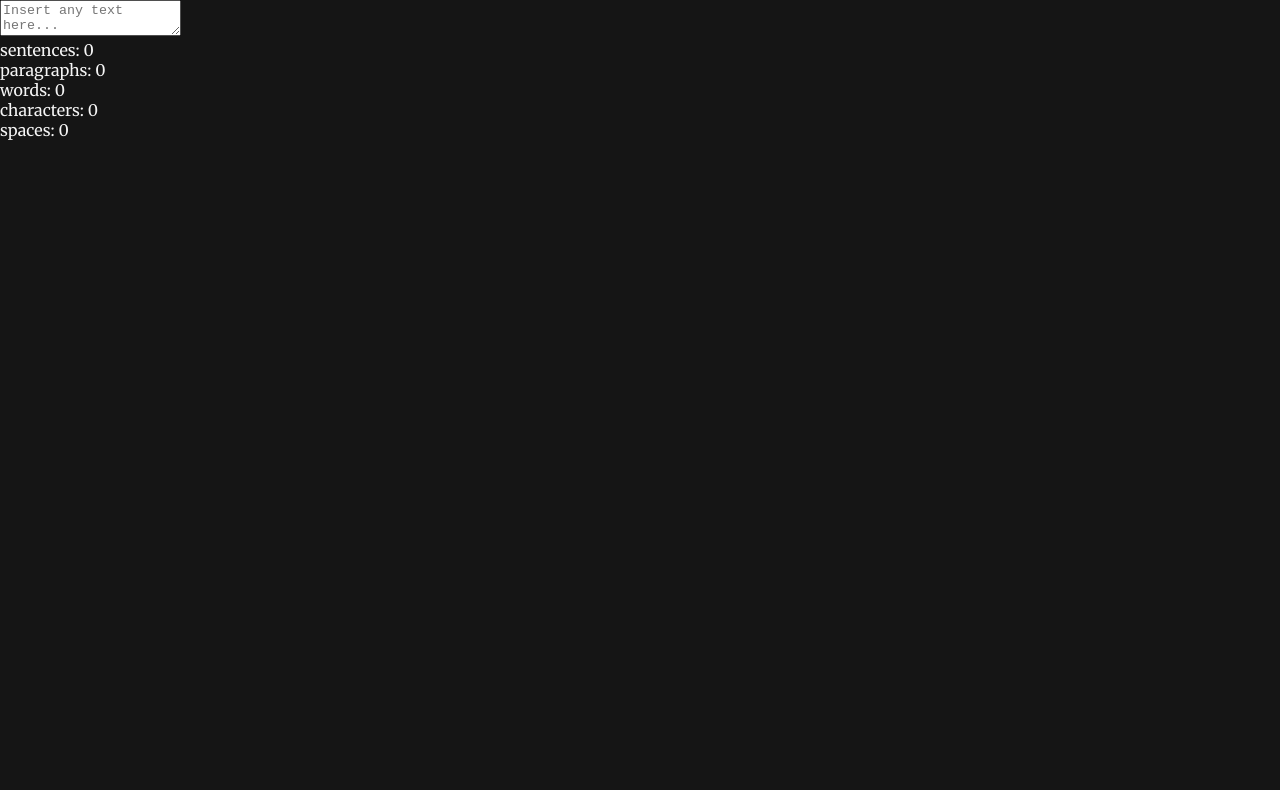
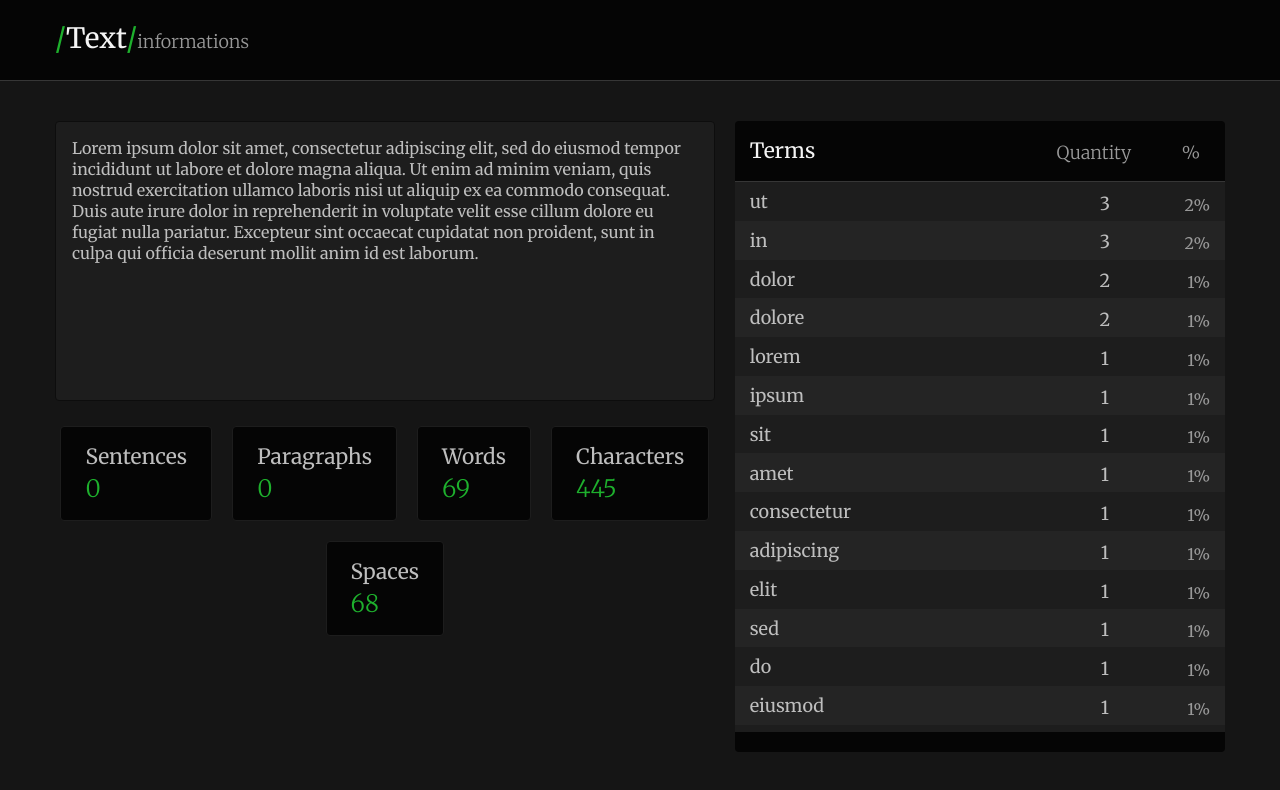
Before and after one commit to MatthMiller/text-informations, a React (Create React App) app: page / in a window 1280 px wide. Shown: the top 790 px of the page. Built offline with nearby package versions, Linux system fonts and the light colour scheme.

Commit message:
:dizzy: Words, Characters, Spaces, Term List, TextArea

```diff
--- a/src/App.js
+++ b/src/App.js
@@ -2,7 +2,9 @@ import React from 'react';
 import styles from './App.module.css';
 
 function App() {
-  const [inputText, setInputText] = React.useState('');
+  const [inputText, setInputText] = React.useState(
+    'Lorem ipsum dolor sit amet, consectetur adipiscing elit, sed do eiusmod tempor incididunt ut labore et dolore magna aliqua. Ut enim ad minim veniam, quis nostrud exercitation ullamco laboris nisi ut aliquip ex ea commodo consequat. Duis aute irure dolor in reprehenderit in voluptate velit esse cillum dolore eu fugiat nulla pariatur. Excepteur sint occaecat cupidatat non proident, sunt in culpa qui officia deserunt mollit anim id est laborum.'
+  );
   const [valuesQuantity, setValuesQuantity] = React.useState({
     sentences: 0,
     paragraphs: 0,
@@ -15,11 +17,11 @@ function App() {
     setValuesQuantity({
       sentences: 0,
       paragraphs: 0,
-      words: 0,
+      words: getWordsCount(),
       characters: getCharacterCount(),
-      spaces: 0,
+      spaces: getSpacesCount(),
     });
-    console.log(valuesQuantity);
+    // console.log(valuesQuantity);
 
     // eslint-disable-next-line react-hooks/exhaustive-deps
   }, [inputText]);
@@ -33,42 +35,117 @@ function App() {
   };
 
   const getSpacesCount = () => {
-    //     Você pode usar uma expressão regular em JavaScript para contar quantos espaços em branco (incluindo espaços, tabs e quebras de linha) existem em uma string. A expressão regular para isso é /\s/g, onde o modificador g indica que a pesquisa deve ser global e a barra invertida \s representa um caractere de espaço em branco.
-
-    // Veja um exemplo de como usar essa expressão regular para contar o número de espaços em branco em uma string:
-
-    // javascript
-    // Copy code
-    // const minhaString = 'Esta é uma string com alguns   espaços   em branco.';
-    // const numEspacos = (minhaString.match(/\s/g) || []).length;
-    // console.log(numEspacos); // Output: 8
-    // Nesse exemplo, primeiro definimos a string que queremos verificar em minhaString. Em seguida, usamos o método match() para procurar todos os caracteres de espaço em branco na string, usando a expressão regular /s/g. O método match() retorna um array com todos os caracteres de espaço em branco encontrados, ou null se nenhum foi encontrado. Para contar o número de espaços em branco, usamos o método length no array retornado, que nos dá o número de ocorrências. Se não houver nenhum espaço em branco na string, o array resultante será null, então usamos o operador || [] para garantir que sempre tenhamos um array vazio no qual podemos chamar o método length.
-
-    // No exemplo acima, o valor de numEspacos será 8, porque a string tem oito espaços em branco (incluindo os espaços duplos e tabulações).
-    return inputText.match(/\s/g) || [].length;
+    if (inputText.match(/\s/g)) {
+      return inputText.match(/\s/g).length;
+    } else {
+      return 0;
+    }
   };
 
-  // lembrete aleatorio de q existe for of
+  const getWordsCount = () => {
+    if (inputText.match(/\w+/g)) {
+      const wordsArray = inputText.match(/\w+/g);
+      return wordsArray.length;
+    } else {
+      return 0;
+    }
+  };
+
+  const getWords = () => {
+    if (inputText.match(/\w+/g)) {
+      const wordsArray = inputText.match(/[a-zA-ZÀ-ú]+/g).map((actualWord) => {
+        return actualWord.toLowerCase();
+      });
+      const wordsMap = new Map();
+      for (const actualWord of wordsArray) {
+        if (wordsMap.has(actualWord)) {
+          wordsMap.set(actualWord, wordsMap.get(actualWord) + 1);
+        } else {
+          wordsMap.set(actualWord, 1);
+        }
+      }
+
+      const wordsObjects = [];
+      for (const [word, frequency] of wordsMap) {
+        wordsObjects.push({
+          word,
+          frequency,
+        });
+      }
+
+      // Do maior para menor
+      wordsObjects.sort((a, b) => b.frequency - a.frequency);
+
+      return wordsObjects;
+    }
+  };
 
   return (
-    <main>
+    <>
+      <header className={styles.header}>
+        <div>
+          <h1 className={styles.logo}>
+            <span className={styles.greenText}>/</span>
+            Text
+            <span className={styles.greenText}>/</span>
+            <span className={styles.smallText}>informations</span>
+          </h1>
+        </div>
+      </header>
+      <div className={styles.greyLine} />
+      <main className={styles.generalContainer}>
+        <div className={styles.leftSide}>
           <textarea
+            className={styles.textArea}
             onChange={handleTextChange}
             value={inputText}
             autoComplete='off'
             placeholder='Insert any text here...'
           />
-      {inputText}
-      <ul>
+          <ul className={styles.flexCounters}>
             {Object.keys(valuesQuantity).map((actualKey) => {
               return (
-            <p>
-              {actualKey}: {valuesQuantity[actualKey]}
+                <div className={styles.counter}>
+                  <h3 className={styles.counterTitle}>{actualKey}</h3>
+                  <p className={styles.counterNumber}>
+                    {valuesQuantity[actualKey]}
                   </p>
+                </div>
               );
             })}
           </ul>
+        </div>
+        <div className={styles.rightSide}>
+          <div className={styles.terms}>
+            <div className={styles.termsHeader}>
+              <h3 className={styles.termsMajor}>Terms</h3>
+              <span className={styles.termsMinorLabel}>Quantity</span>
+              <span className={styles.termsMinorLabel}>%</span>
+            </div>
+            <div className={styles.greyLine} />
+            <ul className={styles.termsList}>
+              {getWords() &&
+                getWords().map(({ word, frequency }) => {
+                  return (
+                    // Somar todas as quantidades
+                    // Achar qnt vale 1%, multiplicar
+                    // o numero pela percentagem aqui
+
+                    <li className={styles.item}>
+                      <p className={styles.itemTerm}>{word}</p>
+                      <span className={styles.itemQuantity}>{frequency}</span>
+                      <span className={styles.itemPercentage}>
+                        {Math.round((valuesQuantity.words / 100) * frequency)}%
+                      </span>
+                    </li>
+                  );
+                })}
+            </ul>
+            <div className={styles.endTerms}></div>
+          </div>
+        </div>
       </main>
+    </>
   );
 }
 
--- a/src/App.module.css
+++ b/src/App.module.css
@@ -1,19 +1,263 @@
+.header {
+    background-color: #050505;
+    padding: 21px 55px;
+
+    display: flex;
+    justify-content: space-between;
+}
+
+.logo {
+    font-weight: 400;
+    color: #F5F5F5;
+    font-size: 1.75rem;
+    line-height: 2.125rem;
+}
+
+.greenText {
+    color: #1EB02D;
+}
+
+.smallText {
+    font-size: 1.125rem;
+    line-height: 2.125rem;
+    letter-spacing: 1%;
+    color: #999999;
+    font-weight: 300;
+}
+
+.greyLine {
+    height: 1px;
+    width: 100%;
+    background-color: #363636;
+}
+
+.generalContainer {
+    margin-top: 40px;
+    display: grid;
+    grid-template-columns: 740fr max-content;
+    gap: 35px;
+    margin-left: 55px;
+    margin-right: 55px;
+}
+
+.leftSide {
+    display: flex;
+    flex-direction: column;
+    gap: 25px;
+    max-width: 100%;
+}
+
+.textArea {
+    all: unset;
+    appearance: none;
+    box-sizing: border-box;
+
+    display: block;
+    background-color: #1D1D1D;
+    border: 1.5px solid #0D0D0D;
+    resize: none;
+    overflow: hidden;
+    overflow-y: auto;
+    padding: 16px;
+    height: 35vh;
+    border-radius: 4px;
+
+    transition: 250ms;
+    font-size: 1rem;
+    line-height: 1.3125rem;
+    font-weight: 400;
+    color: #BEBEBE;
+
+    word-wrap: break-word;
+}
+
+.textArea::placeholder {
+    color: #686868;
+}
+
+.textArea:focus {
+    border-color: #1EB02D;
+    box-shadow: 0 0 0 1px #B8FFBF;
+}
+
+.flexCounters {
+    display: flex;
+    place-content: center;
+    flex-wrap: wrap;
+    gap: 20px;
+}
+
+.counter {
+    background-color: #050505;
+    border: 1px solid #1D1D1D;
+    border-radius: 4px;
+    padding: 19px 24px;
+}
+
+.counterTitle {
+    font-size: 1.3125rem;
+    line-height: 1;
+    color: #BEBEBE;
+    font-weight: 400;
+    text-transform: capitalize;
+}
+
+.counterNumber {
+    margin-top: 10px;
+    font-weight: 300;
+    color: #1EB02D;
+    font-size: 1.5rem;
+    line-height: 1;
+}
+
+.termsList::-webkit-scrollbar,
+.textArea::-webkit-scrollbar {
+    width: 10px;
+}
+
+.termsList::-webkit-scrollbar-track,
+.textArea::-webkit-scrollbar-track {
+    background: #151515;
+}
+
+.termsList::-webkit-scrollbar-thumb,
+.textArea::-webkit-scrollbar-thumb {
+    background: #585858;
+}
+
+.termsList::-webkit-scrollbar-thumb:hover,
+.textArea::-webkit-scrollbar-thumb:hover {
+    background: #9F9F9F;
+}
 
 
-.slider:hover { opacity: 100%; }
-
-.slider::-webkit-slider-thumb {
-    appearance: none;
-    -webkit-appearance: none;
-    width: 9px;
-    height: 18px;
-    background: #FAFAFA;
-    cursor: pointer;
+.terms {
+    display: flex;
+    flex-direction: column;
+    max-width: 500px;
+    place-self: center;
 }
 
-.slider::-moz-range-thumb {
-    width: 9px;
-    height: 18px;
-    background: #FAFAFA;
-    cursor: pointer;
+.termsList {
+    max-height: 550px;
+    overflow: auto;
 }
+
+.termsHeader {
+    background-color: #050505;
+    padding: 17px 25px 17px 15px;
+    border-radius: 4px 4px 0 0;
+    display: grid;
+    grid-template-columns: 380fr 80fr 80fr;
+    gap: 5px;
+    place-items: center;
+    align-items: end;
+}
+
+.termsMajor {
+    place-self: start;
+    font-size: 1.3125rem;
+    line-height: 1.625rem;
+    color: #F5F5F5;
+    font-weight: 400;
+}
+
+.termsMinorLabel {
+    font-size: 1.125rem;
+    line-height: 1.4375rem;
+    color: #999999;
+    font-weight: 300;
+}
+
+.termsMinorLabel:last-of-type {
+    text-align: right;
+    place-self: end;
+}
+
+.item {
+    background-color: #1D1D1D;
+    padding: 10px 15px;
+    padding: 9.1px 15px;
+    padding-bottom: 8.1px;
+    display: grid;
+    grid-template-columns: 380fr 80fr 80fr;
+    place-items: center;
+    align-items: end;
+    gap: 5px;
+}
+
+.item:nth-child(even) {
+    background-color: #242424;
+}
+
+.itemTerm {
+    place-self: start;
+    font-size: 1.125rem;
+    line-height: 1;
+    line-height: 1.2;
+    font-weight: 400;
+    color: #BEBEBE;
+
+    max-width: 17ch;
+    white-space: nowrap;
+    overflow: hidden;
+    text-overflow: ellipsis;
+}
+
+.itemQuantity {
+    font-size: 1.125rem;
+    line-height: 1;
+    font-weight: 400;
+    color: #BEBEBE;
+}
+
+.itemPercentage {
+    font-weight: 400;
+    font-size: 1rem;
+    line-height: 1;
+    color: #999999;
+    text-align: right;
+    place-self: end;
+}
+
+.endTerms {
+    background-color: #050505;
+    height: 20px;
+    border-radius: 0 0 4px 4px;
+}
+
+@media (max-width: 1600px) {
+    .generalContainer {
+        grid-template-columns: 740fr 550fr;
+    }
+}
+
+@media (max-width: 1350px) {
+    .generalContainer {
+        gap: 20px;
+    }
+}
+
+@media (max-width: 900px) {
+    .generalContainer {
+        margin-left: 20px;
+        margin-right: 20px;
+    }
+
+    .header {
+        padding-left: 20px;
+        padding-right: 20px;
+    }
+}
+
+@media (max-width: 700px) {
+    .flexCounters {
+        flex-direction: column;
+        width: 100%;
+    }
+
+    .counter {
+        width: 100%;
+        box-sizing: border-box;
+    }
+}
```
Lines whose indentation alone changed are shown as unchanged.
